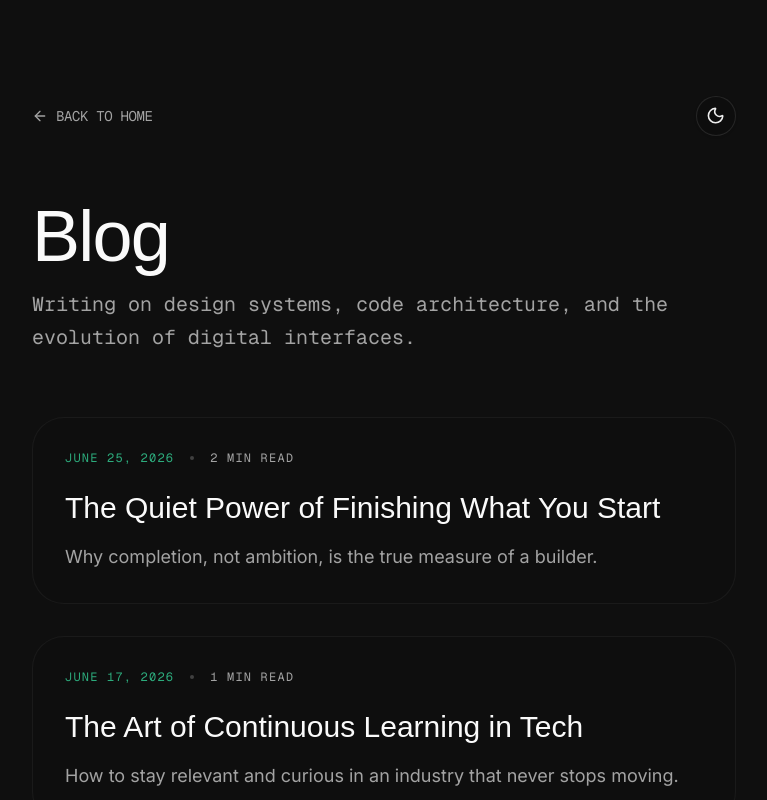
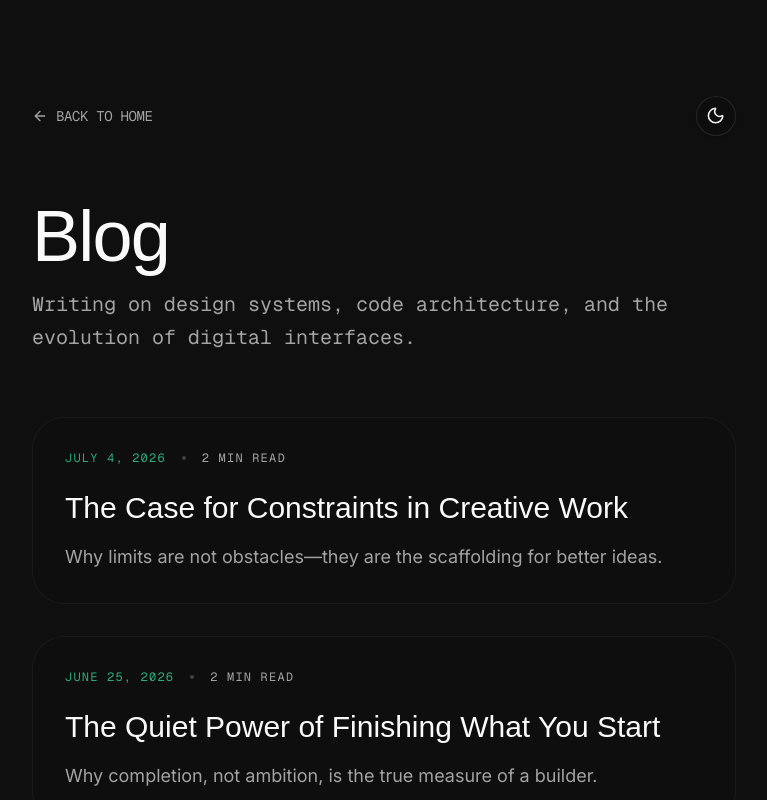
Before and after one commit to rly09/porty-a-portfolio-website, a Next.js app: page /blog in a window 1280 px wide. Shown: the top 800 px of the page, without its empty margins (256-1023 px from the left). Built offline with nearby package versions, Linux system fonts and the light colour scheme; a web font is replaced by a local one.

Commit message:
new blog done

```diff
--- a/app/blog/page.tsx
+++ b/app/blog/page.tsx
@@ -21,6 +21,23 @@ interface Post {
 }
 
 const rawPosts: Post[] = [
+  {
+    id: 13,
+    title: "The Case for Constraints in Creative Work",
+    excerpt: "Why limits are not obstacles—they are the scaffolding for better ideas.",
+    date: "July 4, 2026",
+    content: [
+      { type: "p", text: "When I first started building software, I believed more freedom meant better results. More tools, more features, more time—surely that would lead to greatness. But the opposite turned out to be true. Some of my best work emerged not from unlimited options, but from deliberate constraints." },
+      { type: "h3", text: "Why Constraints Work" },
+      { type: "p", text: "Constraints force decisions. When you can only pick three features, you have to choose the ones that matter most. When you have a week instead of a month, you cut the fluff. Limitations don't stifle creativity—they focus it. They act as a filter, removing the noise so the signal can shine through." },
+      { type: "p", text: "I started applying this to my own process. I give myself strict timeboxes for side projects. I limit the color palette. I pick a single interaction pattern and commit to it. Every constraint becomes a puzzle: how do I make the most of what I have?" },
+      { type: "blockquote", text: "Art lives from constraints and dies from freedom.", author: "George Leonard" },
+      { type: "h3", text: "Applying Constraints Deliberately" },
+      { type: "p", text: "This isn't about making things harder for the sake of it. It's about being intentional with what you allow into a project. A monochrome design can be more striking than a rainbow. A single-page app can be more focused than a sprawling dashboard. One well-crafted component can do the work of ten mediocre ones." },
+      { type: "p", text: "The next time you feel stuck, try adding a constraint instead of removing one. You might be surprised at how much clearer the path becomes." },
+      { type: "p", text: "Constraints are not the enemy of creativity—they are its collaborator. The fewer options you have, the more each one matters. And when each decision matters, you start making better ones." }
+    ]
+  },
   {
     id: 12,
     title: "The Quiet Power of Finishing What You Start",
```
